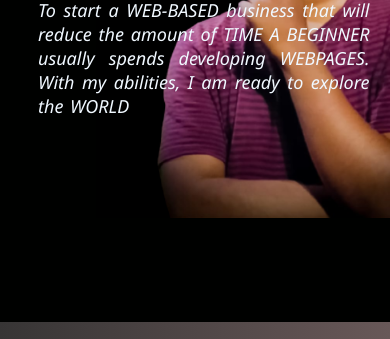
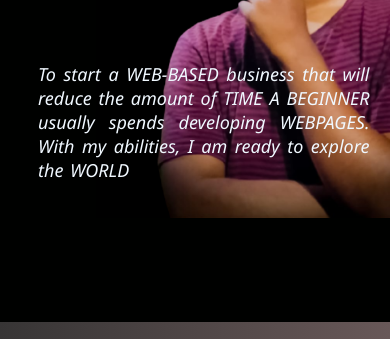
Before and after one commit to KTShivakumar/Shiva_Portfolio, a plain HTML site: page index.html in a window 390 px wide. Shown: the part 334-673 px from the top of the page. Drawn offline with Linux system fonts and the light colour scheme.

Commit message:
Update Portfolio.css

```diff
--- a/Portfolio.css
+++ b/Portfolio.css
@@ -392,7 +392,7 @@ em{
        top: -5px;
     }
     .homepage i{
-       top: 14pc;
+       top: 18pc;
        left: -1pc;
        max-width: 85%;
        font-size: 18px;
```
